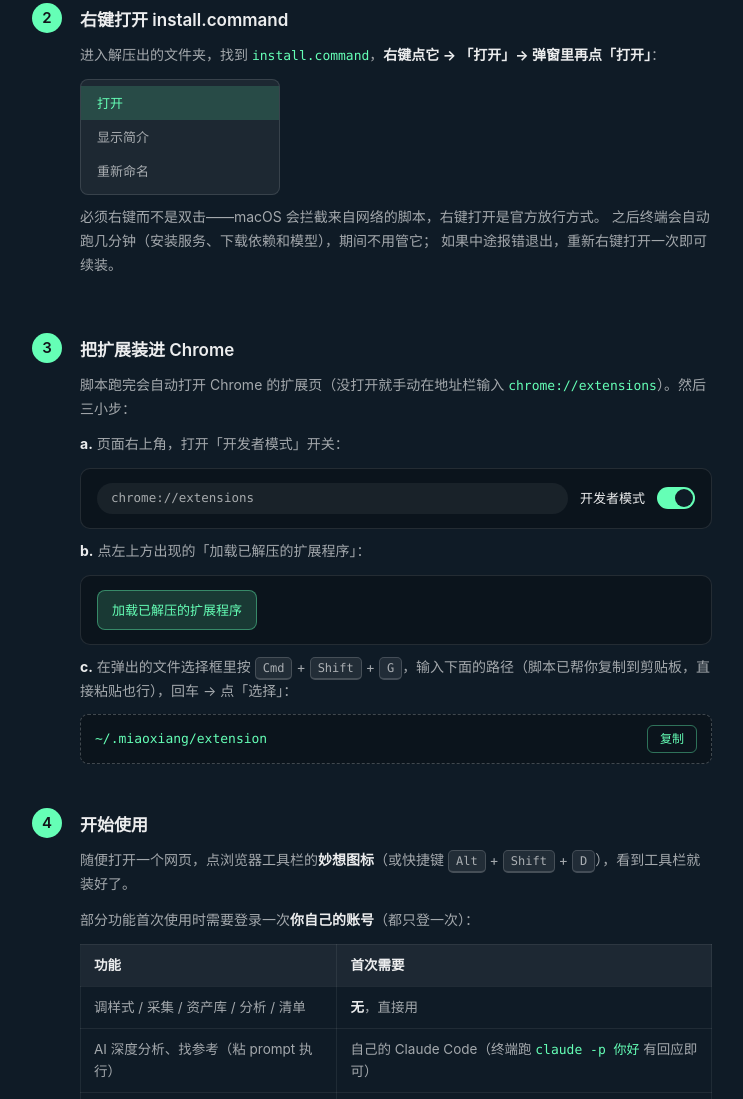
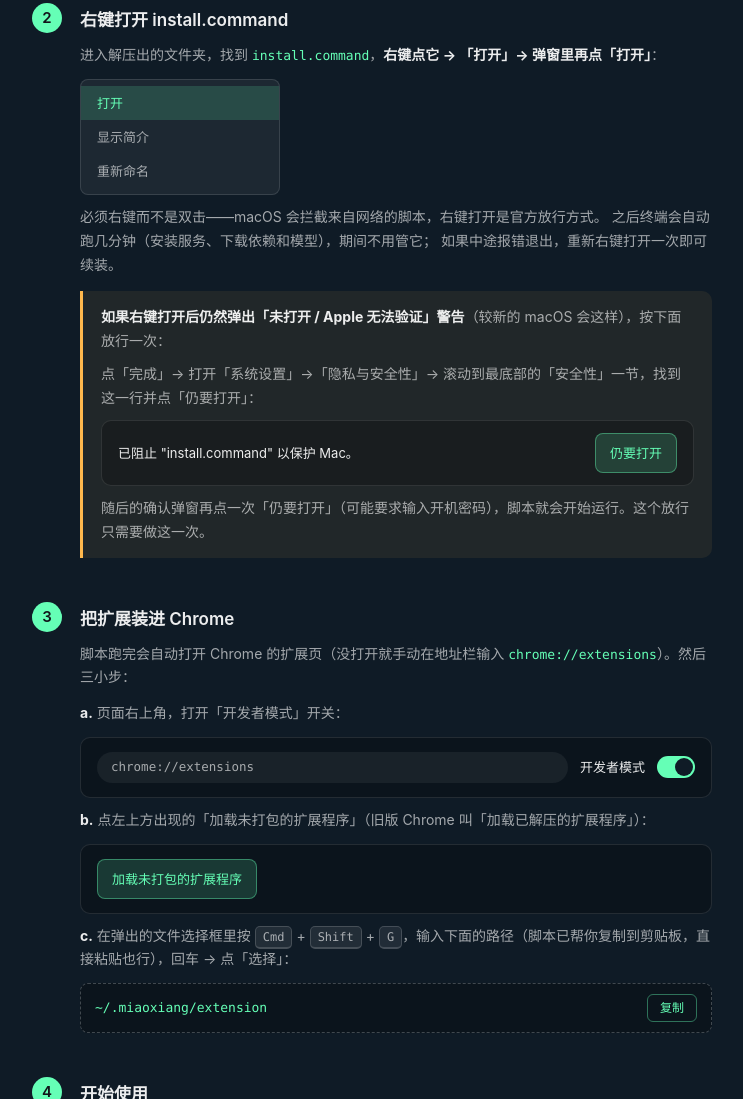
Before and after one commit to FengranZhou/miaoxiang, a browser extension: page 妙想安装手册.html in a window 1280 px wide. Shown: the part 403-1502 px from the top of the page, without its empty margins (268-1011 px from the left). Drawn offline with Linux system fonts and the light colour scheme.

Commit message:
release v2.0.5

```diff
--- a/妙想安装手册.html
+++ b/妙想安装手册.html
@@ -61,6 +61,18 @@
     display: inline-block; background: rgba(101,255,182,.16); color: #65FFB6;
     border: 1px solid rgba(101,255,182,.4); border-radius: 8px;
     padding: 8px 14px; font-size: 13px; font-weight: 500;
+  }
+  .warn {
+    border-left: 3px solid #FFB84D; background: rgba(255,184,77,.08);
+    border-radius: 0 10px 10px 0; padding: 14px 18px; margin-top: 14px;
+  }
+  .warn p { margin-bottom: 10px; }
+  .warn p:last-child { margin-bottom: 0; }
+  .secrow {
+    background: rgba(0,0,0,.24); border: 1px solid rgba(255,255,255,.1);
+    border-radius: 10px; padding: 12px 16px; margin-bottom: 10px;
+    display: flex; align-items: center; justify-content: space-between; gap: 12px;
+    font-size: 13px; color: rgba(255,255,255,.92);
   }
   .menu {
     background: rgba(255,255,255,.06); border: 1px solid rgba(255,255,255,.12);
@@ -130,6 +142,12 @@
       <p class="note">必须右键而不是双击——macOS 会拦截来自网络的脚本，右键打开是官方放行方式。
       之后终端会自动跑几分钟（安装服务、下载依赖和模型），期间不用管它；
       如果中途报错退出，重新右键打开一次即可续装。</p>
+      <div class="warn">
+        <p><strong>如果右键打开后仍然弹出「未打开 / Apple 无法验证」警告</strong>（较新的 macOS 会这样），按下面放行一次：</p>
+        <p>点「完成」→ 打开「系统设置」→「隐私与安全性」→ 滚动到最底部的「安全性」一节，找到这一行并点「仍要打开」：</p>
+        <div class="secrow"><span>已阻止 "install.command" 以保护 Mac。</span><span class="btnmock">仍要打开</span></div>
+        <p class="note">随后的确认弹窗再点一次「仍要打开」（可能要求输入开机密码），脚本就会开始运行。这个放行只需要做这一次。</p>
+      </div>
     </div>
   </div>
 
@@ -144,8 +162,8 @@
         <span style="white-space:nowrap">开发者模式</span>
         <span class="toggle"></span>
       </div>
-      <p><strong>b.</strong> 点左上方出现的「加载已解压的扩展程序」：</p>
-      <div class="mock"><span class="btnmock">加载已解压的扩展程序</span></div>
+      <p><strong>b.</strong> 点左上方出现的「加载未打包的扩展程序」（旧版 Chrome 叫「加载已解压的扩展程序」）：</p>
+      <div class="mock"><span class="btnmock">加载未打包的扩展程序</span></div>
       <p><strong>c.</strong> 在弹出的文件选择框里按 <kbd>Cmd</kbd> + <kbd>Shift</kbd> + <kbd>G</kbd>，输入下面的路径（脚本已帮你复制到剪贴板，直接粘贴也行），回车 → 点「选择」：</p>
       <div class="path"><span id="extpath">~/.miaoxiang/extension</span><button class="copy" onclick="cp('~/.miaoxiang/extension', this)">复制</button></div>
     </div>
```
Also changed, not shown: extension/manifest.json, 1 other file.
